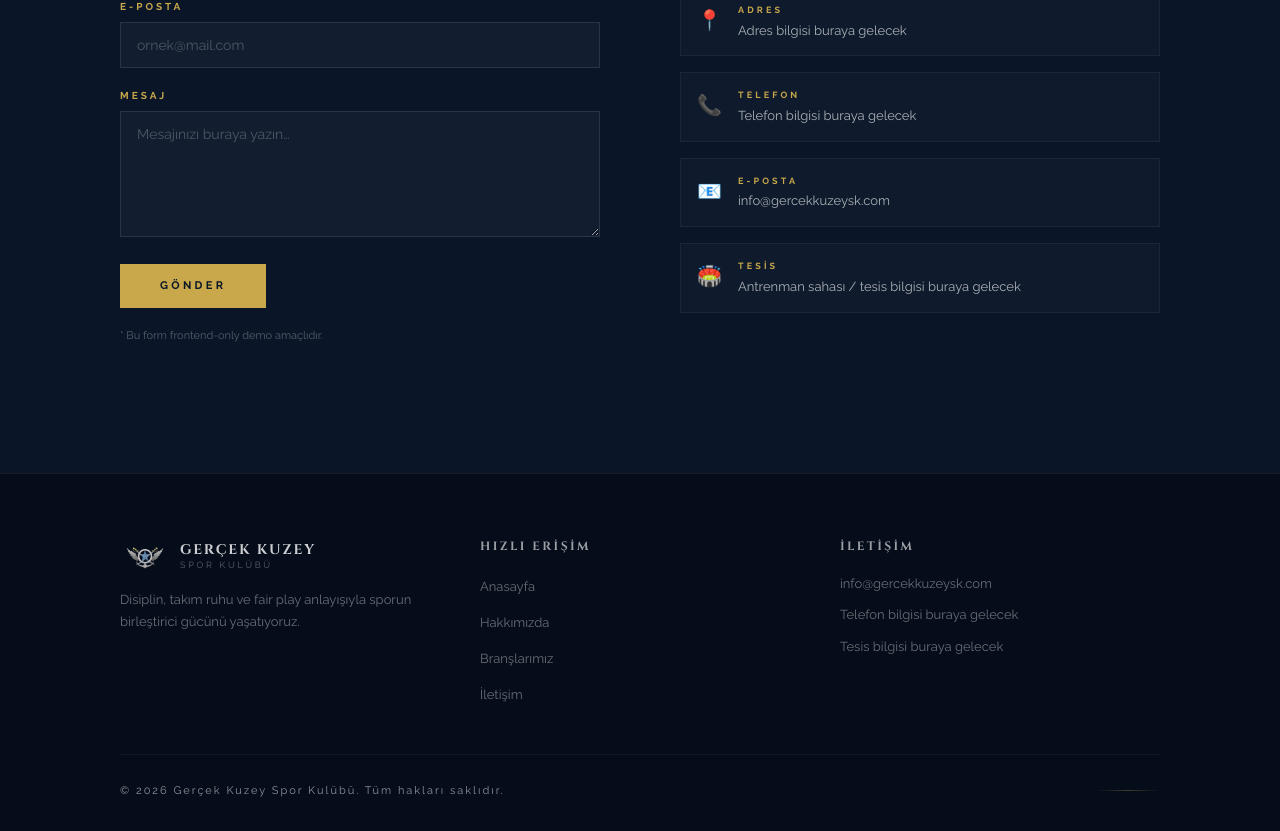
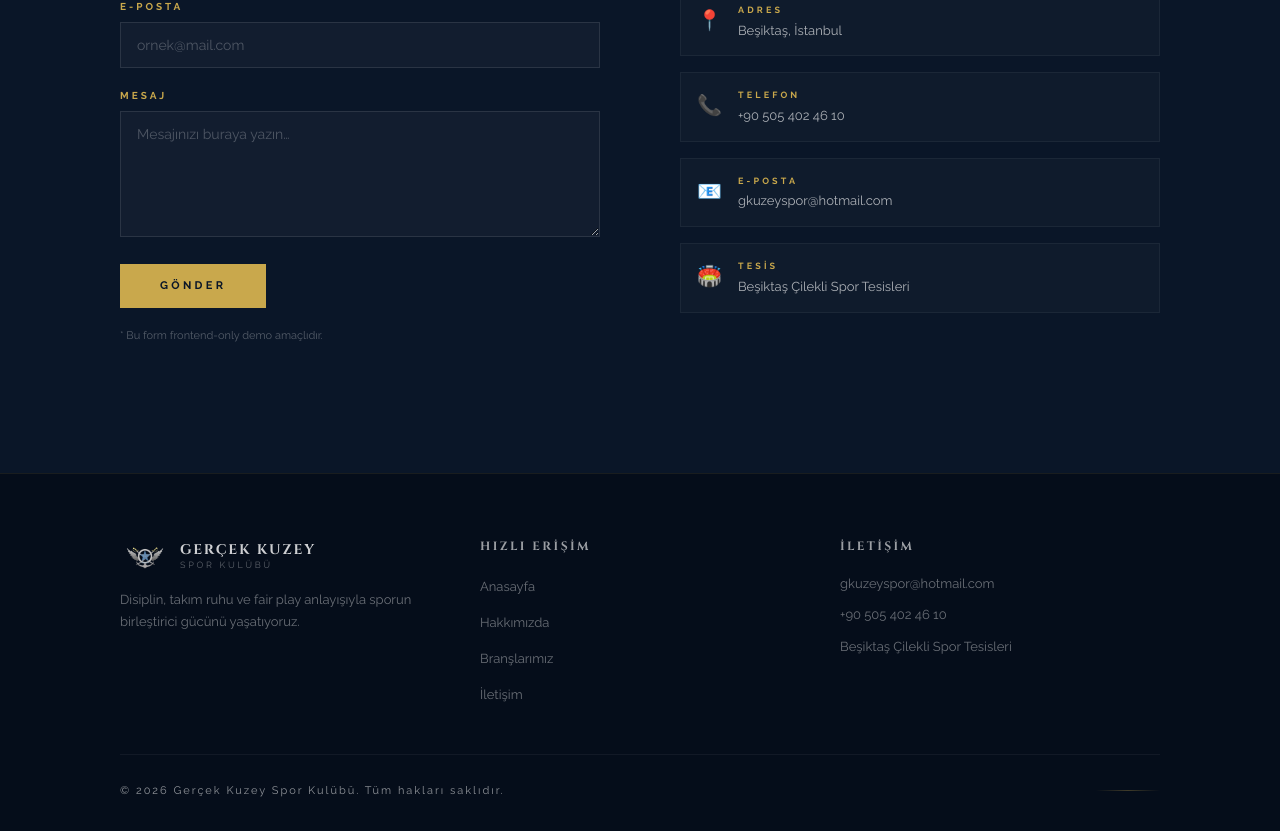
Before and after one commit to gkuzeyspor/gkuzeyspor-site, a Next.js app: page / in a window 1280 px wide. Shown: the part 2881-3712 px from the top of the page. Built offline with nearby package versions, Linux system fonts and the light colour scheme.

Commit message:
iletisim bilgileri guncellendi: mail, telefon, tesis

```diff
--- a/src/components/Footer.tsx
+++ b/src/components/Footer.tsx
@@ -60,9 +60,9 @@ export default function Footer() {
               İletişim
             </h4>
             <ul className="space-y-3">
-              <li className="text-[13px] text-white/40">info@gercekkuzeysk.com</li>
-              <li className="text-[13px] text-white/40">Telefon bilgisi buraya gelecek</li>
-              <li className="text-[13px] text-white/40">Tesis bilgisi buraya gelecek</li>
+              <li className="text-[13px] text-white/40">gkuzeyspor@hotmail.com</li>
+              <li className="text-[13px] text-white/40">+90 505 402 46 10</li>
+              <li className="text-[13px] text-white/40">Beşiktaş Çilekli Spor Tesisleri</li>
             </ul>
           </div>
 
--- a/src/components/Iletisim.tsx
+++ b/src/components/Iletisim.tsx
@@ -3,10 +3,10 @@
 import { useState, useEffect, useRef, FormEvent } from "react";
 
 const contactInfo = [
-  { icon: "📍", label: "Adres",   value: "Adres bilgisi buraya gelecek" },
-  { icon: "📞", label: "Telefon", value: "Telefon bilgisi buraya gelecek" },
-  { icon: "📧", label: "E-Posta", value: "info@gercekkuzeysk.com" },
-  { icon: "🏟️", label: "Tesis",   value: "Antrenman sahası / tesis bilgisi buraya gelecek" },
+  { icon: "📍", label: "Adres",   value: "Beşiktaş, İstanbul" },
+  { icon: "📞", label: "Telefon", value: "+90 505 402 46 10" },
+  { icon: "📧", label: "E-Posta", value: "gkuzeyspor@hotmail.com" },
+  { icon: "🏟️", label: "Tesis",   value: "Beşiktaş Çilekli Spor Tesisleri" },
 ];
 
 export default function Iletisim() {
```
Also changed, not shown: bc6dec2d-4726-43c7-bfe6-c31b402aaa7e-removebg-preview.png (added), bc6dec2d-4726-43c7-bfe6-c31b402aaa7e.jpg (deleted).
